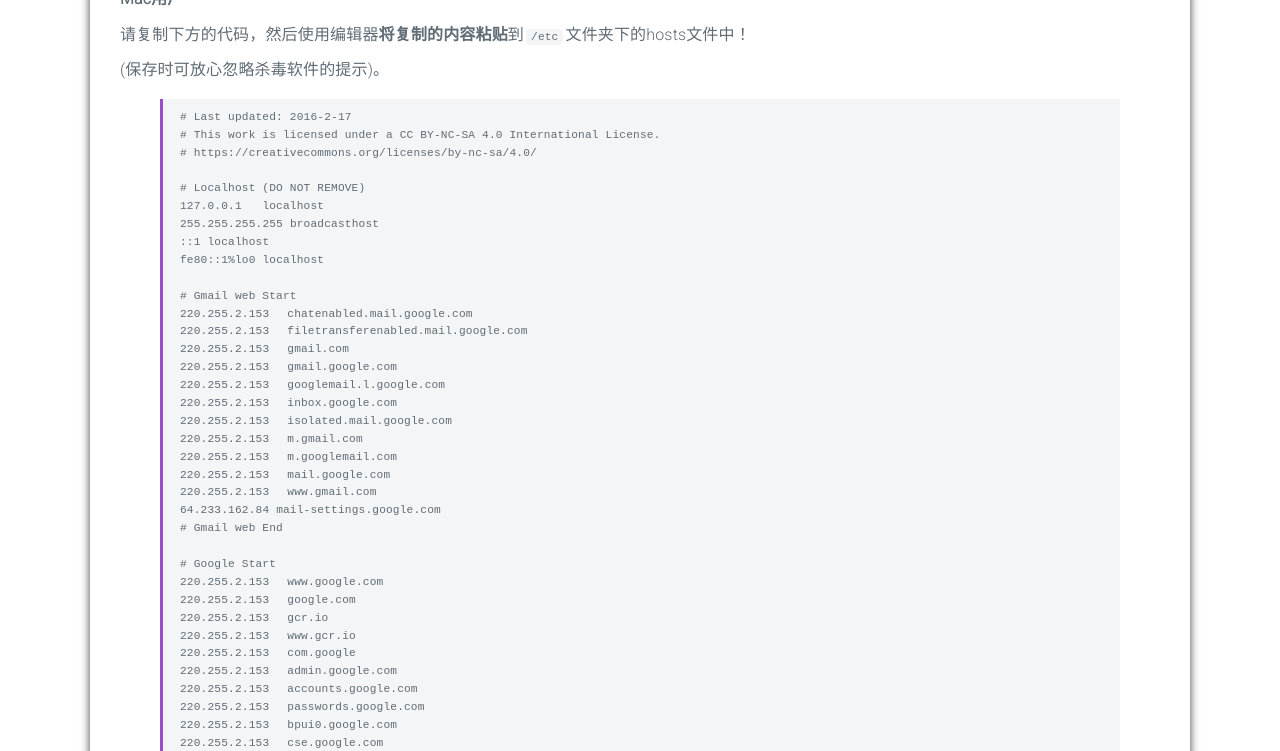
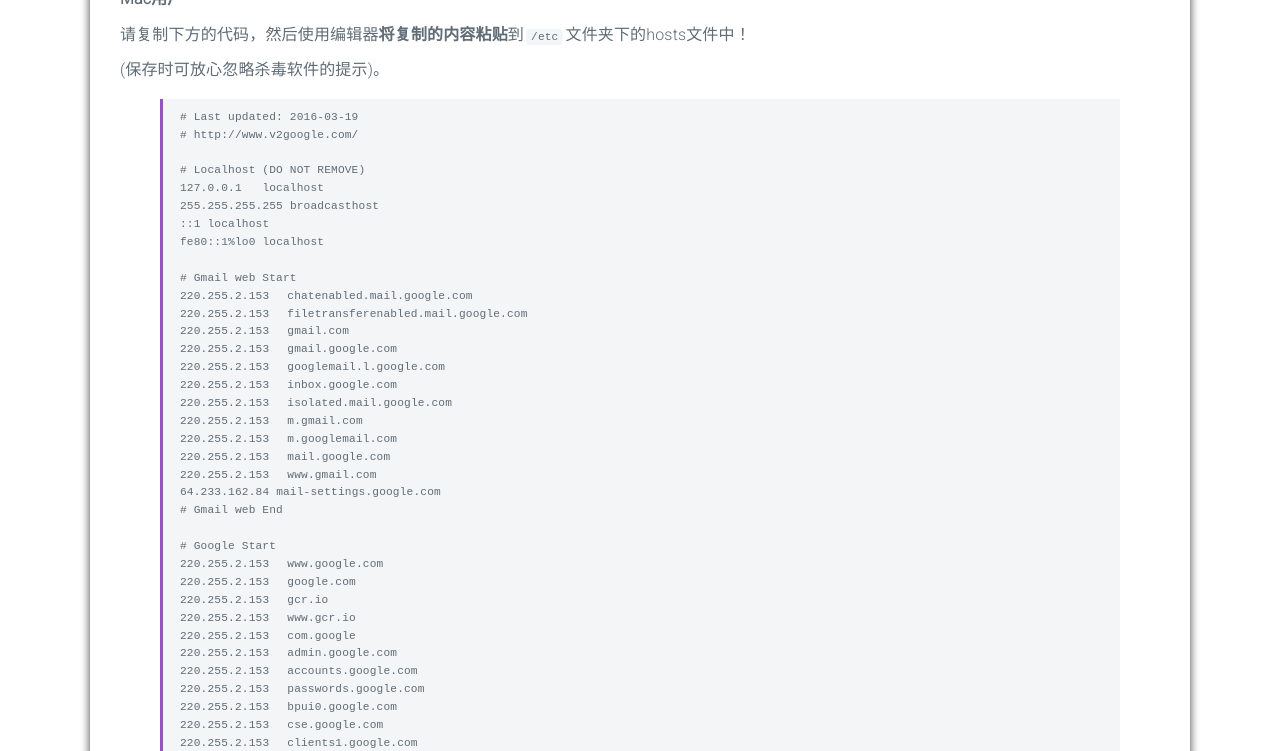
Before and after one commit to v2google/v2google.github.io, a Jekyll site: the page built from _posts/2016-03-19-newest-google-hosts.md, in a window 1280 px wide and 900 px high, scrolled down 505 px, cut to the strip 149-900 px from the top of the window. Built offline with Jekyll 4.4.1, drawn with Linux system fonts in a browser that asks for light colours.

Commit message:
update post

```diff
--- a/_posts/2016-03-19-newest-google-hosts.md
+++ b/_posts/2016-03-19-newest-google-hosts.md
@@ -21,9 +21,8 @@
 
 
 {% highlight ruby %}
-# Last updated: 2016-2-17
-# This work is licensed under a CC BY-NC-SA 4.0 International License.
-# https://creativecommons.org/licenses/by-nc-sa/4.0/
+# Last updated: 2016-03-19
+# http://www.v2google.com/
 
 # Localhost (DO NOT REMOVE)
 127.0.0.1   localhost
```
Also changed, not shown: 1 other file.
